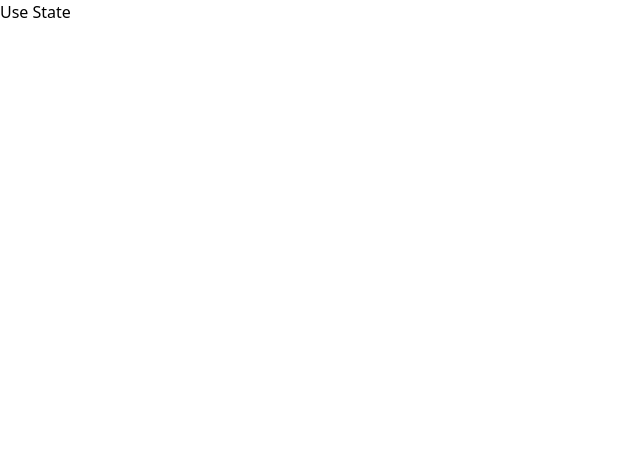
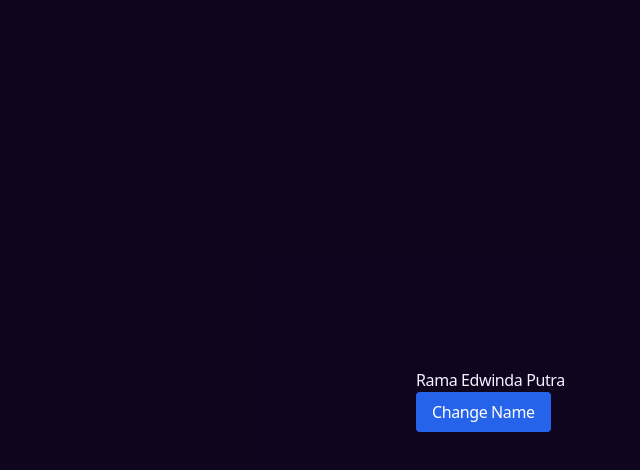
Before and after one commit to ramaedwindap/reactjs-basic, a React (Vite) app: page / in a window 1280 px wide. Shown: the top 470 px of the page, without its empty margins (0-640 px from the left). Built offline with nearby package versions, Linux system fonts and the light colour scheme.

Commit message:
membuat button untuk merubah name, but gagal.. WHY?!

```diff
--- a/src/App.jsx
+++ b/src/App.jsx
@@ -1,3 +1,17 @@
+import PlaceContentCenter from './components/PlaceContentCenter';
+import Button from './components/Button';
+
 export default function App() {
-    return <div>Use State</div>;
+    let name = 'Rama Edwinda Putra';
+
+    function handleClick() {
+        name = 'ramepitsme!';
+    }
+
+    return (
+        <PlaceContentCenter>
+            <div>{name}</div>
+            <Button onClick={handleClick}>Change Name</Button>
+        </PlaceContentCenter>
+    );
 }
--- a/src/components/Button.jsx
+++ b/src/components/Button.jsx
@@ -4,6 +4,7 @@ export default function Button({ className = 'bg-blue-600', children, type = 'su
     return (
         <button
             type={type}
+            {...props}
             className={clsx(className, '[&>svg]:w-5 [&>svg]:h-5 [&>svg]:stroke-1 flex items-center gap-x-2 rounded text-white px-4 py-2')}>
             {children}
         </button>
--- /dev/null
+++ b/src/components/PlaceContentCenter.jsx
@@ -0,0 +1,9 @@
+export default function PlaceContentCenter({ children }) {
+    return (
+        <div className={'bg-black'}>
+            <div className={'bg-violet-900/20 text-violet-50 min-h-screen flex items-center justify-center antialiased tracking-tight'}>
+                <div className='max-w-md w-full'>{children}</div>
+            </div>
+        </div>
+    );
+}
```
